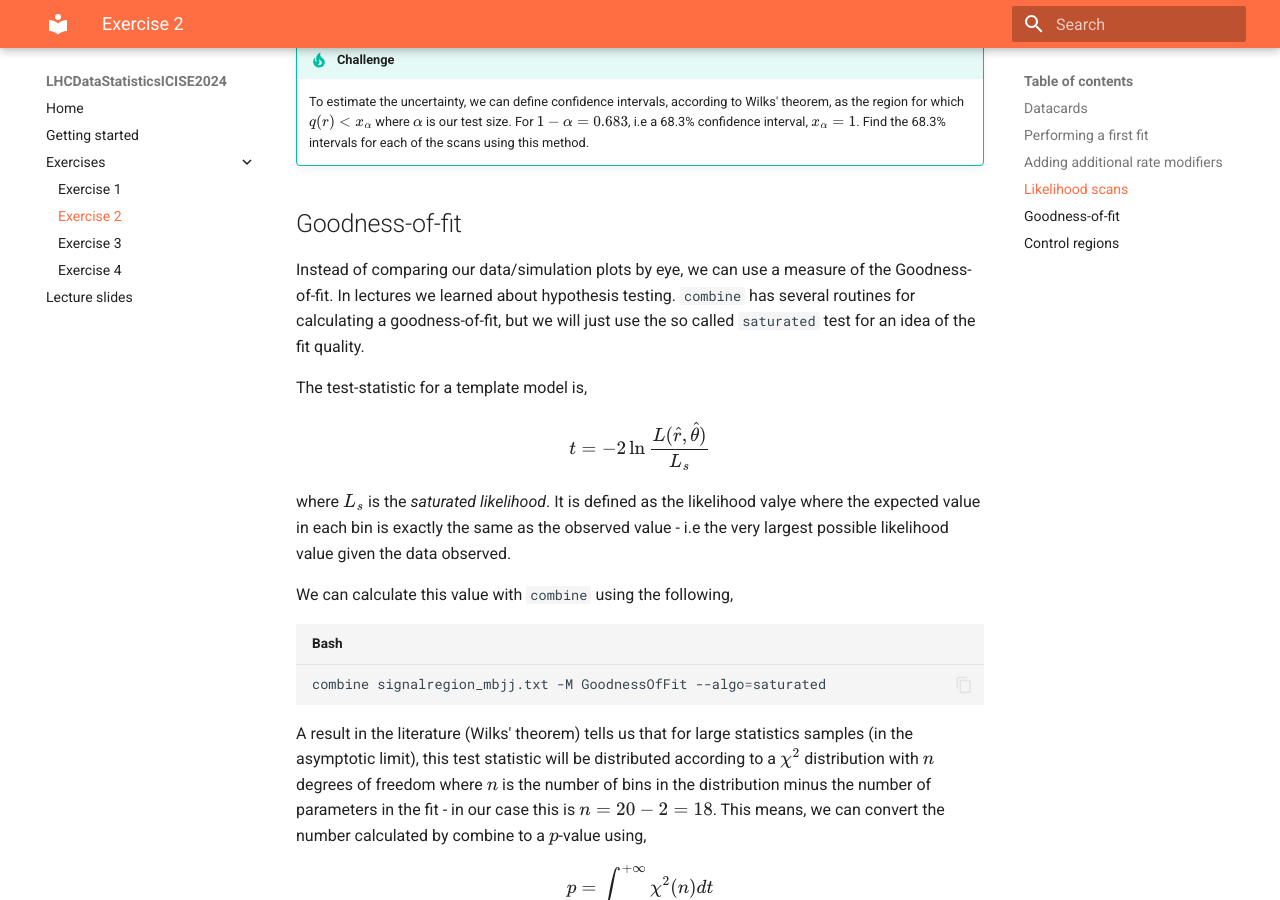
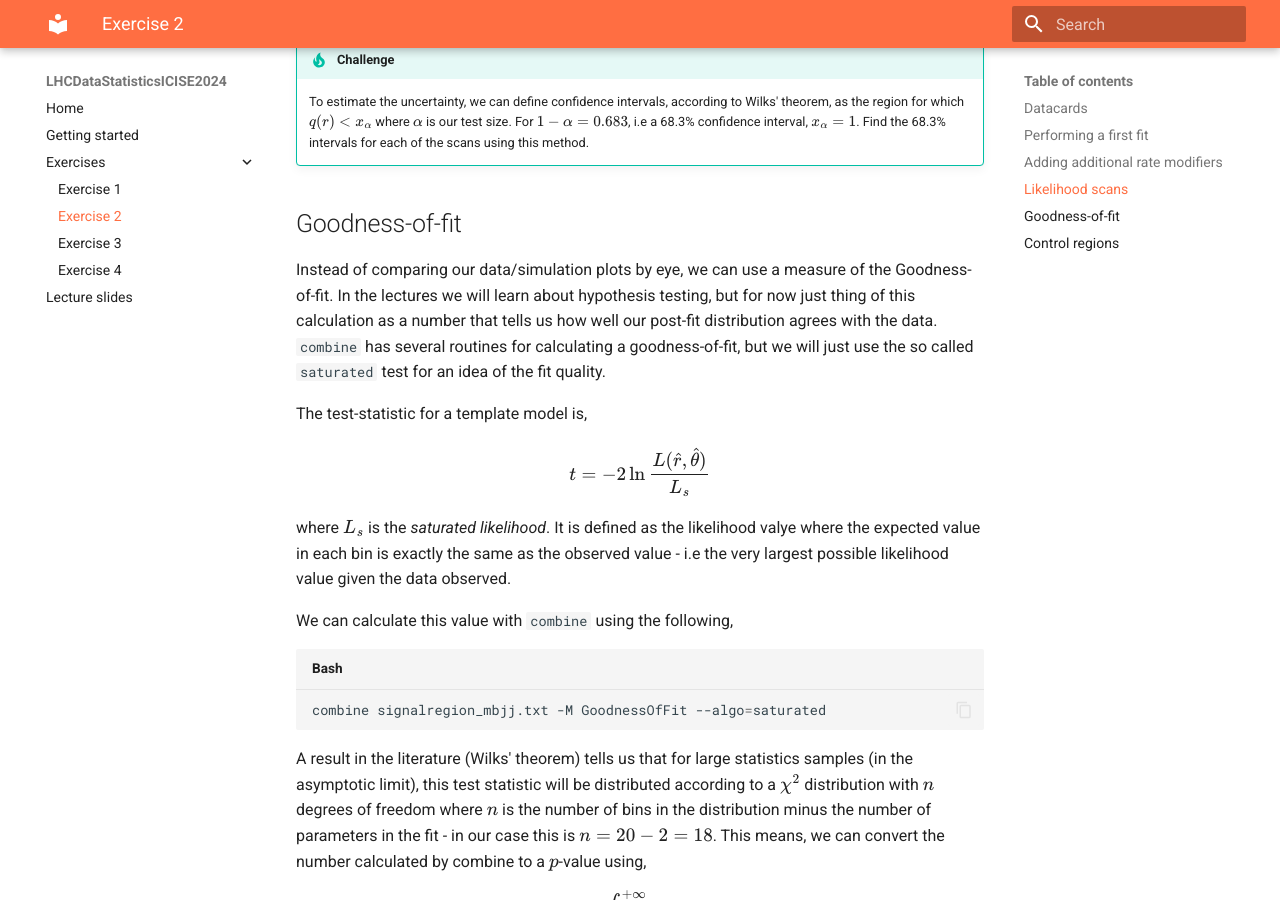
Before and after one commit to nucleosynthesis/LHCDataStatisticsICISE2024, an MkDocs documentation site: the page built from docs/day2.md, in a window 1280 px wide and 900 px high, scrolled down 7013 px. Built offline with MkDocs 1.6.1 and Material for MkDocs 9.7.7, drawn with Linux system fonts in a browser that asks for light colours; formulas are drawn with MathJax 3.

Commit message:
Update day2.md

```diff
--- a/docs/day2.md
+++ b/docs/day2.md
@@ -294,7 +294,7 @@ The scan where the rate of `wjets` is allowed to float is much wider than the or
 
 ## Goodness-of-fit
 
-Instead of comparing our data/simulation plots by eye, we can use a measure of the Goodness-of-fit. In lectures we learned about hypothesis testing. `combine` has several routines for calculating a goodness-of-fit, but we will just use the so called `saturated` test for an idea of the fit quality.
+Instead of comparing our data/simulation plots by eye, we can use a measure of the Goodness-of-fit. In the  lectures we will learn about hypothesis testing, but for now just thing of this calculation as a number that tells us how well our post-fit distribution agrees with the data. `combine` has several routines for calculating a goodness-of-fit, but we will just use the so called `saturated` test for an idea of the fit quality.
 
 The test-statistic for a template model is,
 
```
